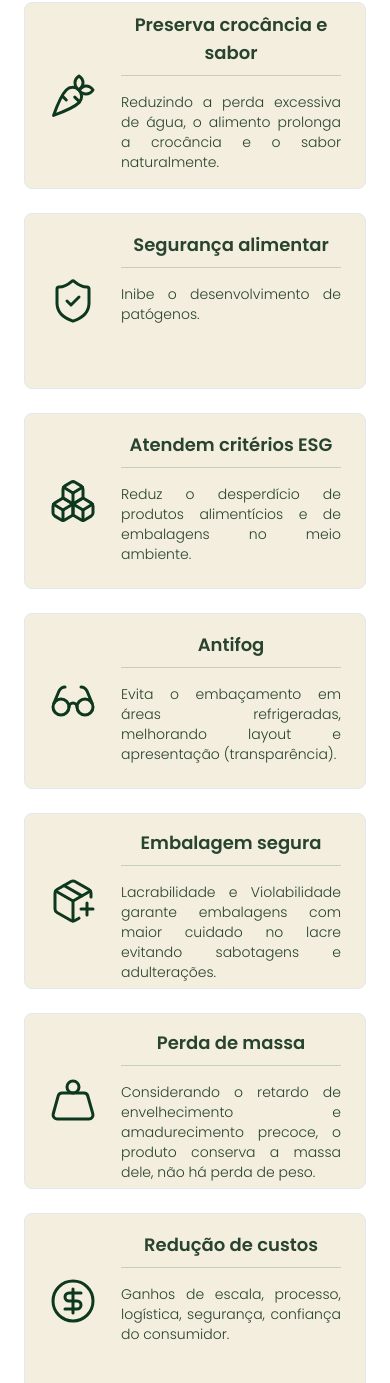
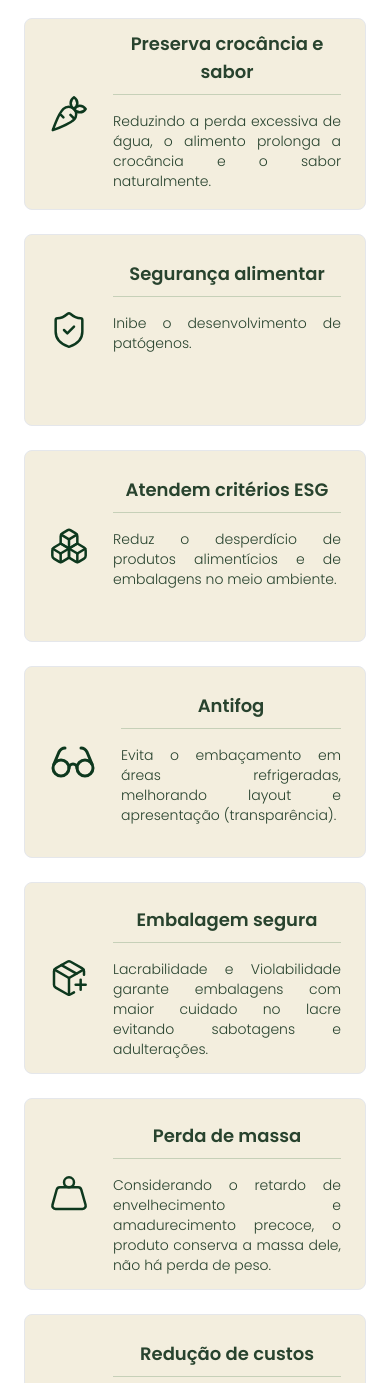
Before and after one commit to Giliarney/embalagens, a website: page index.html in a window 390 px wide. Shown: the part 1911-3294 px from the top of the page. Drawn offline with nearby package versions, Linux system fonts and the light colour scheme; files that its build step writes are made by us from their sources.

Commit message:
Update index.html

```diff
--- a/index.html
+++ b/index.html
@@ -152,8 +152,8 @@
 
                 <div class="text-sm md:text-lg flex p-6">
                     <ul class="text-[#28432E] flex flex-col gap-6 items-center justify-center lg:grid lg:grid-cols-2 2xl:flex 2xl:flex-row 2xl:flex-wrap text-justify">
-                        <li class="gap-6 bg-[#F3EEDE] px-6 rounded-lg min-h-44 lg:h-64 w-full 2xl:w-[460px] border flex items-center opacity-0 translate-y-10 transition-all duration-700 scroll-reveal">
-                            <img class="w-14 md:w-32 flex items-center" src="./assets/heart-pulse.svg" alt="">
+                        <li class="gap-6 bg-[#F3EEDE] px-6 rounded-lg min-h-48 lg:h-64 w-full 2xl:w-[460px] border flex items-center opacity-0 translate-y-10 transition-all duration-700 scroll-reveal">
+                            <img class="w-10 md:w-32 flex items-center" src="./assets/heart-pulse.svg" alt="">
 
                             <div class="w-full h-full gap-4 flex flex-col items-center justify-center">
                                 <span class="w-full border-b border-[#3973453e] py-2 text-lg font-semibold lg:text-2xl text-center">Aumento da vida útil</span>
@@ -165,8 +165,8 @@
                             </div>
                         </li>
 
-                        <li class="gap-6 bg-[#F3EEDE] px-6 rounded-lg min-h-44 lg:h-64 w-full 2xl:w-[460px] border flex items-center opacity-0 translate-y-10 transition-all duration-700 scroll-reveal">
-                            <img class="w-14 md:w-32 " src="./assets/carrot.svg" alt="">
+                        <li class="gap-6 bg-[#F3EEDE] px-6 rounded-lg min-h-48 lg:h-64 w-full 2xl:w-[460px] border flex items-center opacity-0 translate-y-10 transition-all duration-700 scroll-reveal">
+                            <img class="w-10 md:w-32 " src="./assets/carrot.svg" alt="">
 
                             <div class="w-full h-full gap-4 flex flex-col items-center justify-center">
                                 <span class="w-full border-b border-[#3973453e] py-2 font-semibold text-lg lg:text-2xl text-center">Preserva crocância e sabor</span>
@@ -177,9 +177,9 @@
                             </div>
                         </li>
 
-                        <li class="gap-6 bg-[#F3EEDE] px-6 rounded-lg min-h-44 lg:h-64 w-full 2xl:w-[460px] border flex items-center opacity-0 translate-y-10 transition-all duration-700 scroll-reveal">
+                        <li class="gap-6 bg-[#F3EEDE] px-6 rounded-lg min-h-48 lg:h-64 w-full 2xl:w-[460px] border flex items-center opacity-0 translate-y-10 transition-all duration-700 scroll-reveal">
 
-                            <img class="w-14 md:w-32 " src="./assets/shield-check.svg" alt="">
+                            <img class="w-10 md:w-32 " src="./assets/shield-check.svg" alt="">
 
                             <div class="w-full h-full gap-4 flex flex-col items-center justify-center">
                                 <span class="w-full border-b border-[#3973453e] py-2 font-semibold text-lg lg:text-2xl text-center">
@@ -191,9 +191,9 @@
                             </div>
                         </li>
 
-                        <li class="gap-6 bg-[#F3EEDE] px-6 rounded-lg min-h-44 lg:h-64 w-full 2xl:w-[460px] border flex items-center opacity-0 translate-y-10 transition-all duration-700 scroll-reveal">
+                        <li class="gap-6 bg-[#F3EEDE] px-6 rounded-lg min-h-48 lg:h-64 w-full 2xl:w-[460px] border flex items-center opacity-0 translate-y-10 transition-all duration-700 scroll-reveal">
 
-                            <img class="w-14 md:w-32 " src="./assets/boxes.svg" alt="">
+                            <img class="w-10 md:w-32 " src="./assets/boxes.svg" alt="">
 
                             <div class="w-full h-full gap-4 flex flex-col items-center justify-center">
                                 <span class="w-full border-b border-[#3973453e] py-2 font-semibold text-lg lg:text-2xl text-center">Atendem critérios ESG</span>
@@ -204,7 +204,7 @@
                             </div>
                         </li>
 
-                        <li class="gap-6 bg-[#F3EEDE] px-6 rounded-lg min-h-44 lg:h-64 w-full 2xl:w-[460px] border flex items-center opacity-0 translate-y-10 transition-all duration-700 scroll-reveal">
+                        <li class="gap-6 bg-[#F3EEDE] px-6 rounded-lg min-h-48 lg:h-64 w-full 2xl:w-[460px] border flex items-center opacity-0 translate-y-10 transition-all duration-700 scroll-reveal">
                             <img class="w-14 md:w-32 " src="./assets/glasses.svg" alt="">
 
                             <div class="w-full h-full gap-4 flex flex-col items-center justify-center">
@@ -216,8 +216,8 @@
                             </div>
                         </li>
 
-                        <li class="gap-6 bg-[#F3EEDE] px-6 rounded-lg min-h-44 lg:h-64 w-full 2xl:w-[460px] border flex items-center opacity-0 translate-y-10 transition-all duration-700 scroll-reveal">
-                            <img class="w-14 md:w-32 " src="./assets/package-plus.svg" alt="">
+                        <li class="gap-6 bg-[#F3EEDE] px-6 rounded-lg min-h-48 lg:h-64 w-full 2xl:w-[460px] border flex items-center opacity-0 translate-y-10 transition-all duration-700 scroll-reveal">
+                            <img class="w-10 md:w-32 " src="./assets/package-plus.svg" alt="">
 
                             <div class="w-full h-full gap-4 flex flex-col items-center justify-center">
                                 <span class="w-full border-b border-[#3973453e] py-2 font-semibold text-lg lg:text-2xl text-center">Embalagem segura</span>
@@ -228,8 +228,8 @@
                             </div>
                         </li>
 
-                        <li class="gap-6 bg-[#F3EEDE] px-6 rounded-lg min-h-44 lg:h-64 w-full 2xl:w-[460px] border flex items-center opacity-0 translate-y-10 transition-all duration-700 scroll-reveal">
-                            <img class="w-14 md:w-32 " src="./assets/weight.svg" alt="">
+                        <li class="gap-6 bg-[#F3EEDE] px-6 rounded-lg min-h-48 lg:h-64 w-full 2xl:w-[460px] border flex items-center opacity-0 translate-y-10 transition-all duration-700 scroll-reveal">
+                            <img class="w-10 md:w-32 " src="./assets/weight.svg" alt="">
 
                             <div class="w-full h-full gap-4 flex flex-col items-center justify-center">
                                 <span class="w-full border-b border-[#3973453e] py-2 font-semibold text-lg lg:text-2xl text-center">Perda de massa</span>
@@ -241,8 +241,8 @@
                             </div>
                         </li>
 
-                        <li class="gap-6 bg-[#F3EEDE] px-6 rounded-lg min-h-44 lg:h-64 w-full 2xl:w-[460px] border flex items-center justify-center opacity-0 translate-y-10 transition-all duration-700 scroll-reveal">
-                            <img class="w-14 md:w-32 " src="./assets/circle-dollar-sign.svg" alt="">
+                        <li class="gap-6 bg-[#F3EEDE] px-6 rounded-lg min-h-48 lg:h-64 w-full 2xl:w-[460px] border flex items-center justify-center opacity-0 translate-y-10 transition-all duration-700 scroll-reveal">
+                            <img class="w-10 md:w-32 " src="./assets/circle-dollar-sign.svg" alt="">
 
                             <div class="w-full h-full gap-4 flex flex-col items-center justify-center">
                                 <span class="w-full border-b border-[#3973453e] text-center py-2 font-semibold text-lg lg:text-2xl">Redução de custos</span>
```
